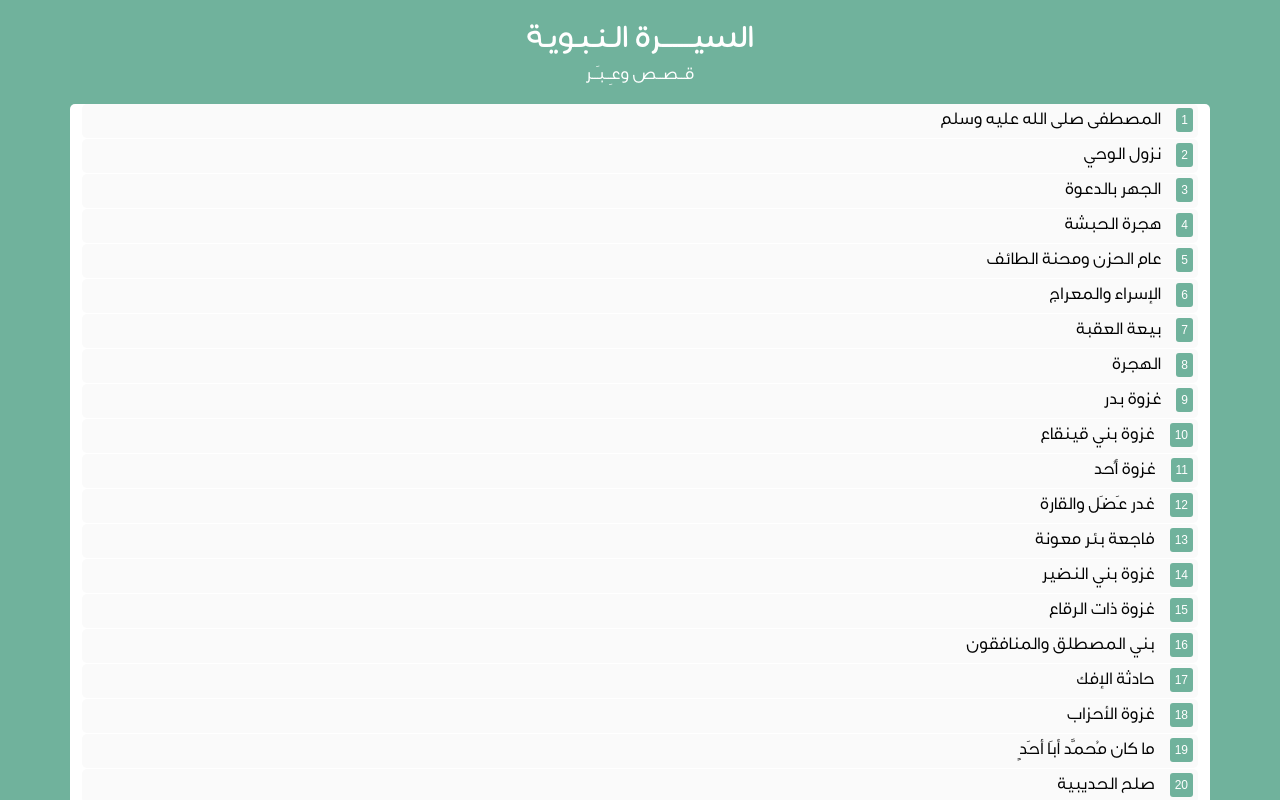
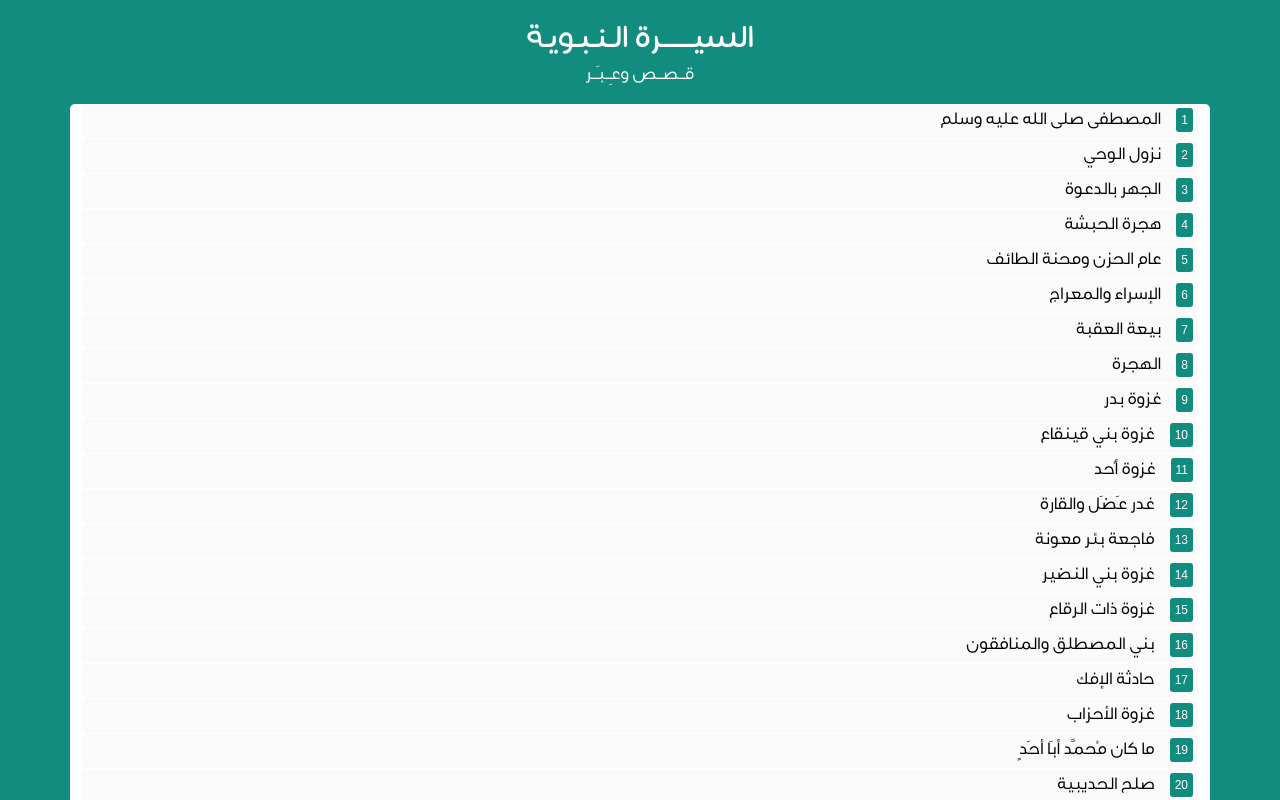
Before and after one commit to abdelfattah90/the-prophet-muhammad-biography-nextjs-app, a Next.js app: page / in a window 1280 px wide. Shown: the top 800 px of the page. Built offline with nearby package versions, Linux system fonts and the light colour scheme.

Commit message:
change main color

```diff
--- a/styles/style.css
+++ b/styles/style.css
@@ -29,7 +29,7 @@ body {
 }
 
 .bodyColorMain {
-  background-color: #70b29c;
+  background-color: #128C7E;
 }
 
 a:hover,
@@ -122,7 +122,7 @@ a {
 }
 
 .titlesNum {
-  background-color: #70b29c;
+  background-color: #128C7E;
   color: #ffffff;
   border-radius: 3px;
   padding: 5px;
@@ -132,7 +132,7 @@ a {
 }
 
 .titlesNum2 {
-  background-color: #70b29c;
+  background-color: #128C7E;
   color: #ffffff;
   border-radius: 3px;
   padding: 3px;
@@ -200,8 +200,7 @@ a {
 }
 
 .okayNav {
-  background-color: #70b29c;
-  /*rgba(255, 255, 255, 0)*/
+  background-color: #128C7E;
   position: fixed;
   width: 100%;
   top: 0;
--- a/styles/style.scss
+++ b/styles/style.scss
@@ -19,7 +19,7 @@
 }
 
 
-$mainColor: #70b29c;
+$mainColor: #128C7E;
 $lightBackground: #e6e6e6;
 $whiteColor: #ffffff;
 $blackColor: #000000;
@@ -199,7 +199,7 @@ a {
 
 
 .okayNav {
-    background-color: #70b29c;/*rgba(255, 255, 255, 0)*/
+    background-color: $mainColor;
     position: fixed;
     width: 100%;
     top: 0;
```
Also changed, not shown: 1 other file (tests, documents, lock files or other folders).
